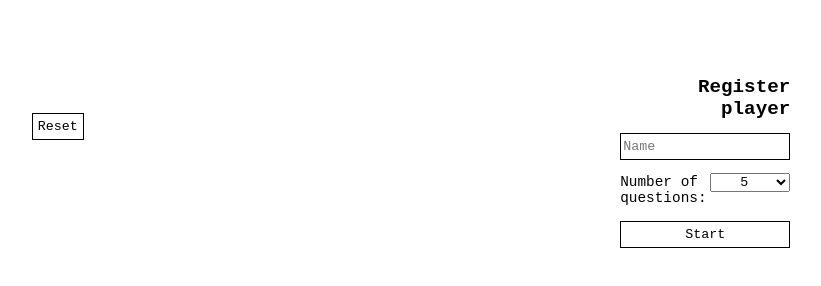
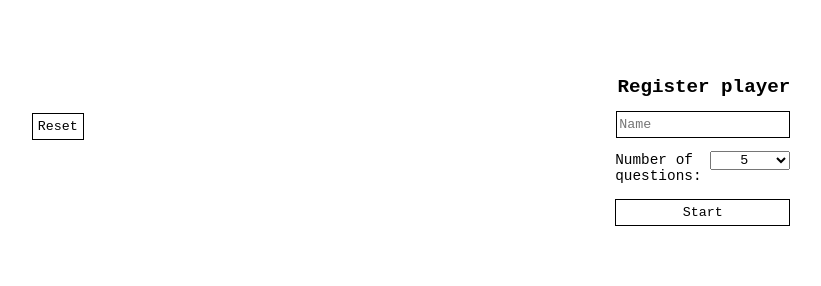
Before and after one commit to d-c-k/Quiz, a plain HTML site: page index.html in a window 1280 px wide. Shown: the whole page, without its empty margins (229-1050 px from the left). Drawn offline with Linux system fonts and the light colour scheme.

Commit message:
minor css-changes on register-player screen

```diff
--- a/js/Questions.js
+++ b/js/Questions.js
@@ -40,8 +40,6 @@ class Questions {
             console.log(this.answersObj);
             console.log(this.correctAnswersObj);
         });
-
-
     }
 
     async initiateAPI() {
--- a/style.css
+++ b/style.css
@@ -32,7 +32,7 @@ p {
     margin: 0 0 20px 0;
 }
 .regPlayer {
-    width: 170px;
+    width: 175px;
     float: right;
 }
 .half {
@@ -148,6 +148,6 @@ input[type="checkbox"]:checked {
     font-family: 'Courier New', Courier, monospace;
     border: 1px solid black;
     padding: 5px 0 5px 2px;
-    width: 166px;
+    width: 170px;
     float: right;
 }
```
